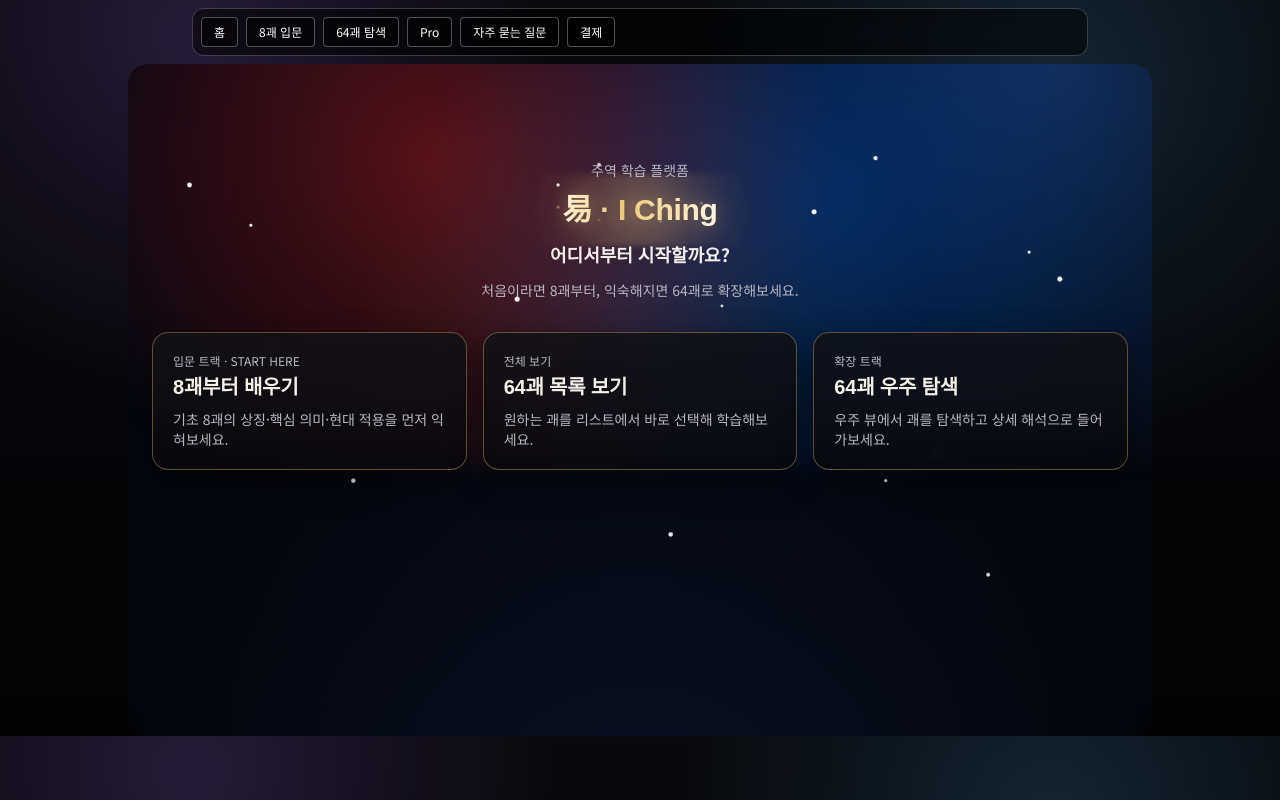
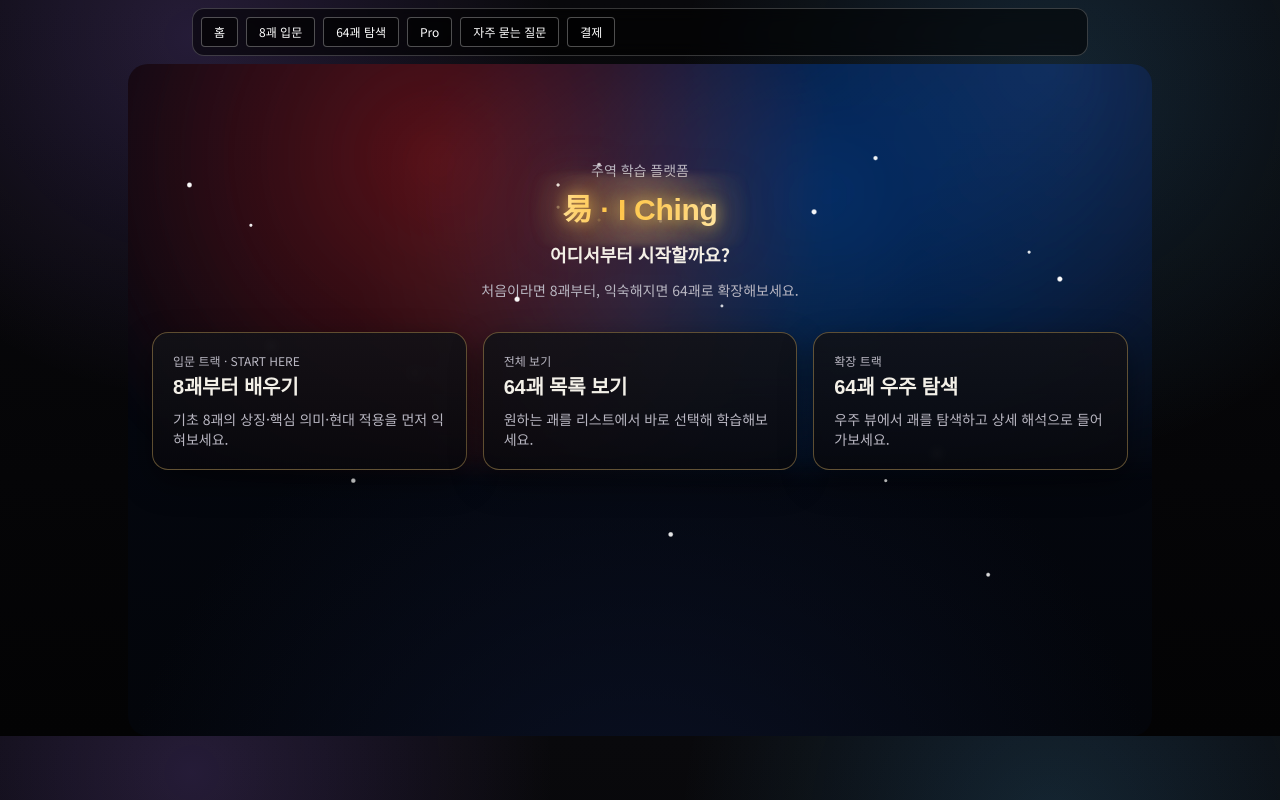
Before and after one commit to kinddragon1224/iching-learning-web, a Next.js app: page / in a window 1280 px wide. Built offline with nearby package versions, Linux system fonts and the light colour scheme.

Commit message:
Make title gold brighter with stronger glow pulse

```diff
--- a/app/globals.css
+++ b/app/globals.css
@@ -139,12 +139,15 @@ h3 {
 .home-title-glow {
   position: relative;
   z-index: 2;
-  background: linear-gradient(90deg, #fff6dc 0%, #f0cb7a 38%, #fff9e8 100%);
+  background: linear-gradient(90deg, #ffe7a8 0%, #ffc94a 30%, #ffd86e 62%, #fff0bf 100%);
   -webkit-background-clip: text;
   background-clip: text;
   color: transparent;
-  text-shadow: 0 0 28px rgba(255, 220, 150, 0.4);
-  animation: titleGlowPulse 2.8s ease-in-out infinite;
+  text-shadow:
+    0 0 10px rgba(255, 196, 70, 0.5),
+    0 0 24px rgba(255, 196, 70, 0.46),
+    0 0 42px rgba(255, 220, 130, 0.42);
+  animation: titleGlowPulse 2.2s ease-in-out infinite;
 }
 
 .home-title-aura {
@@ -205,8 +208,18 @@ h3 {
 }
 
 @keyframes titleGlowPulse {
-  0%, 100% { text-shadow: 0 0 20px rgba(255, 215, 135, 0.34); }
-  50% { text-shadow: 0 0 34px rgba(255, 228, 165, 0.62); }
+  0%, 100% {
+    text-shadow:
+      0 0 10px rgba(255, 196, 70, 0.45),
+      0 0 24px rgba(255, 196, 70, 0.42),
+      0 0 40px rgba(255, 220, 130, 0.38);
+  }
+  50% {
+    text-shadow:
+      0 0 14px rgba(255, 200, 80, 0.62),
+      0 0 34px rgba(255, 200, 80, 0.58),
+      0 0 56px rgba(255, 225, 140, 0.54);
+  }
 }
 
 @keyframes auraPulse {
```
